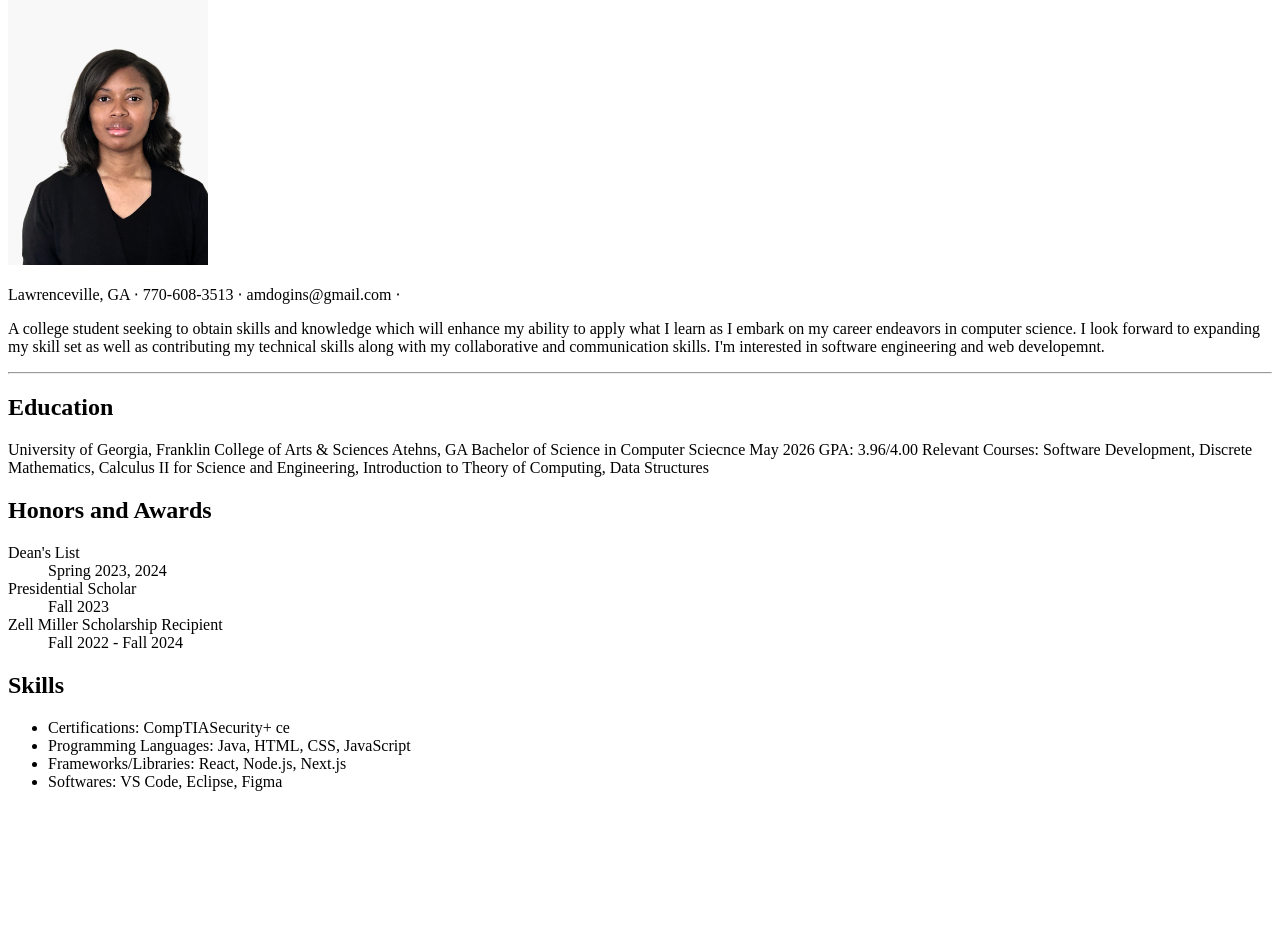
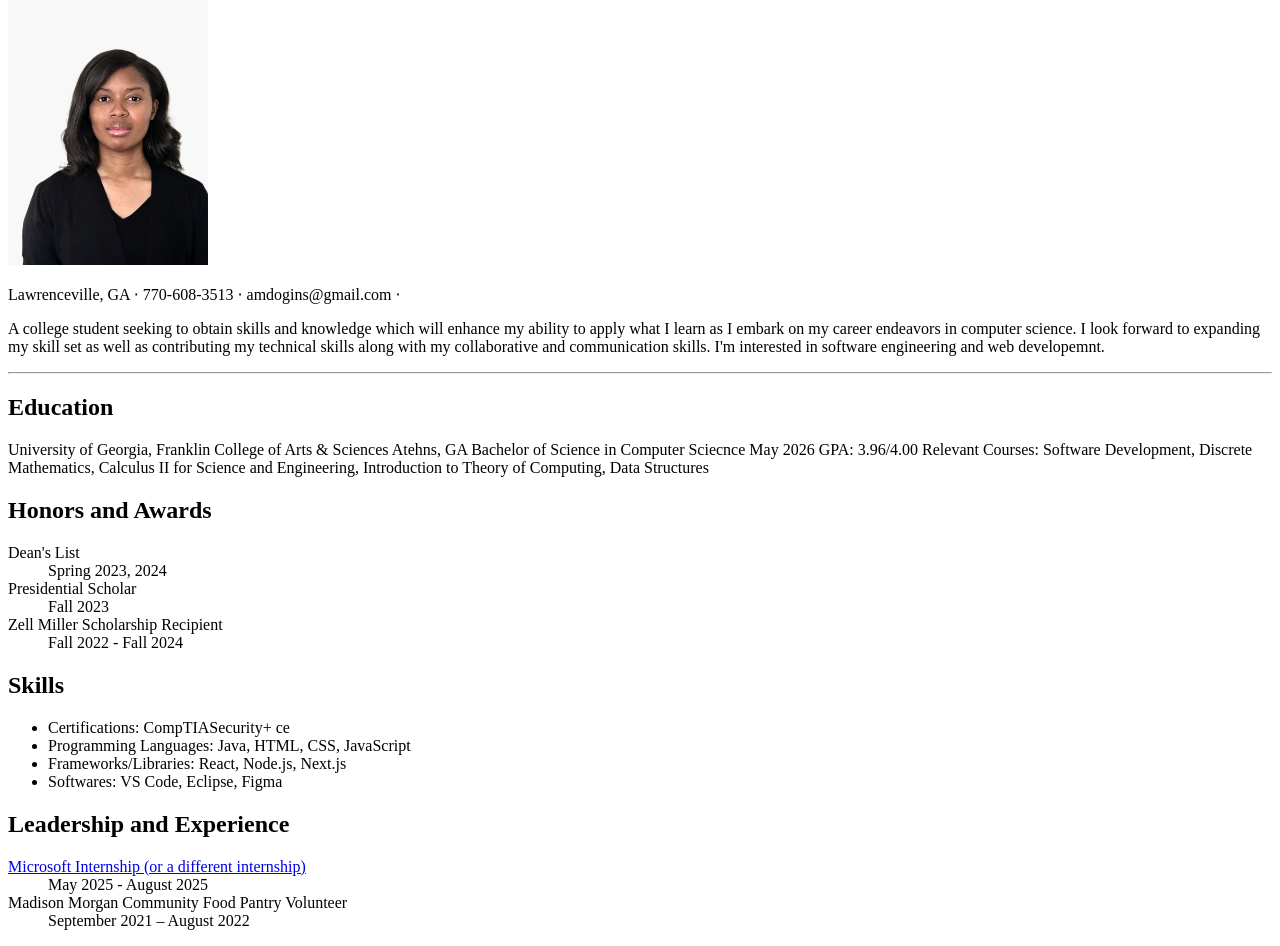
Before and after one commit to adogins/cv-site, a plain HTML site: page CV/index.html in a window 1280 px wide. Shown: the part 136-1082 px from the top of the page. Before the commit the page ends 943 px from the top, so only its background shows below. Drawn offline with Linux system fonts and the light colour scheme.

Commit message:
Added Leadership-Experience section

```diff
--- a/CV/index.html
+++ b/CV/index.html
@@ -10,9 +10,7 @@
     <body>
         <nav>
             <p>Alexis Dogins</p>
-            <p>
-                <a href="./contact.html">Contact Alexis</a>
-            </p>
+            <p><a href="./contact.html">Contact Alexis</a></p>
         </nav>
 
         <section>
@@ -51,6 +49,16 @@
             </ul>
         </section>
 
+        <section>
+            <h2>Leadership and Experience</h2>
+            <dl>
+                <dt><a href="https://www.microsoft.com/en-us/">Microsoft Internship (or a different internship)</a></dt>
+                    <dd>May 2025 - August 2025</dd>
+                <dt>Madison Morgan Community Food Pantry Volunteer</dt>
+                    <dd>September 2021 – August 2022</dd>
+            </dl>
+        </section>
+
 
 
     </body>
```
Also changed, not shown: index.txt.
